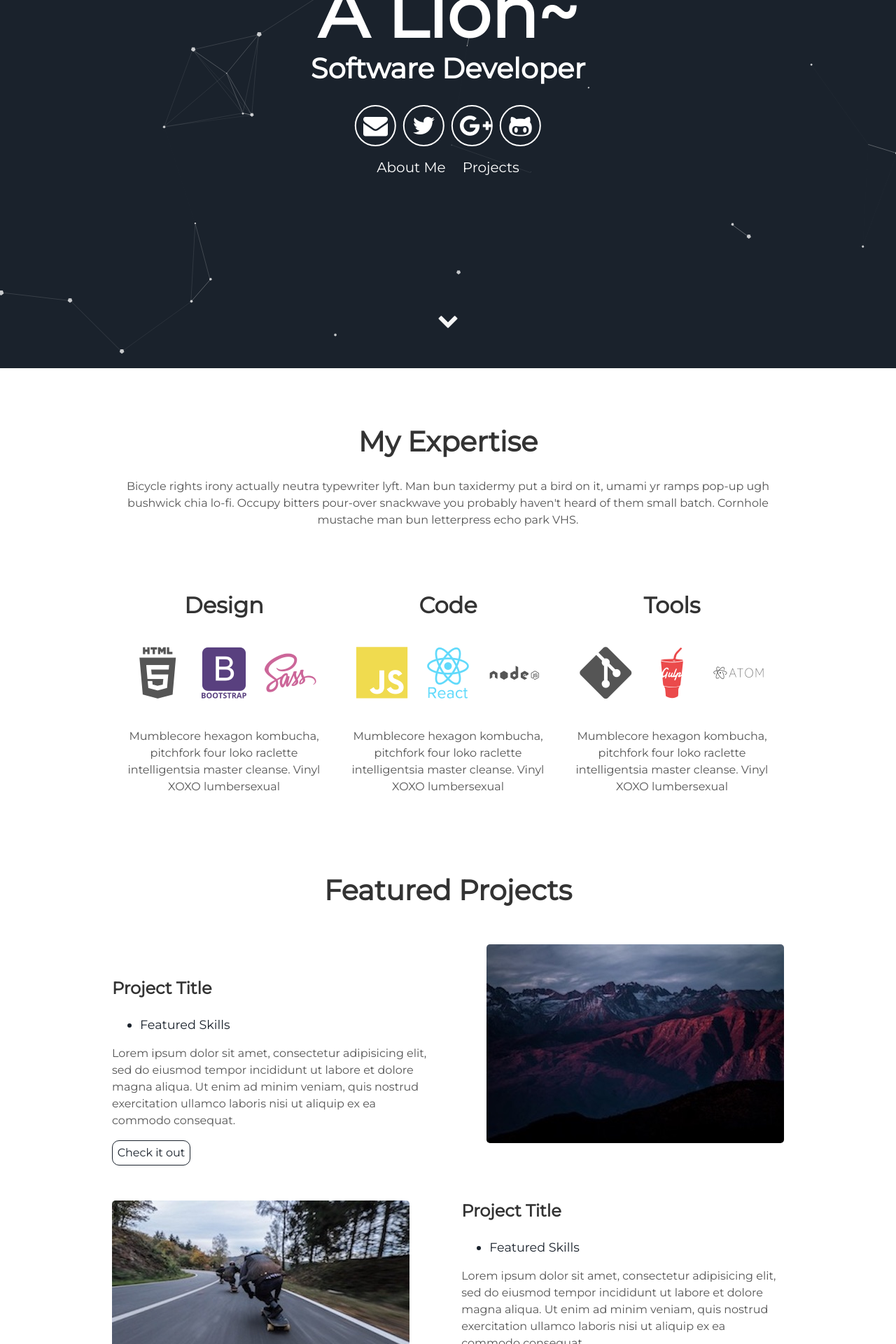
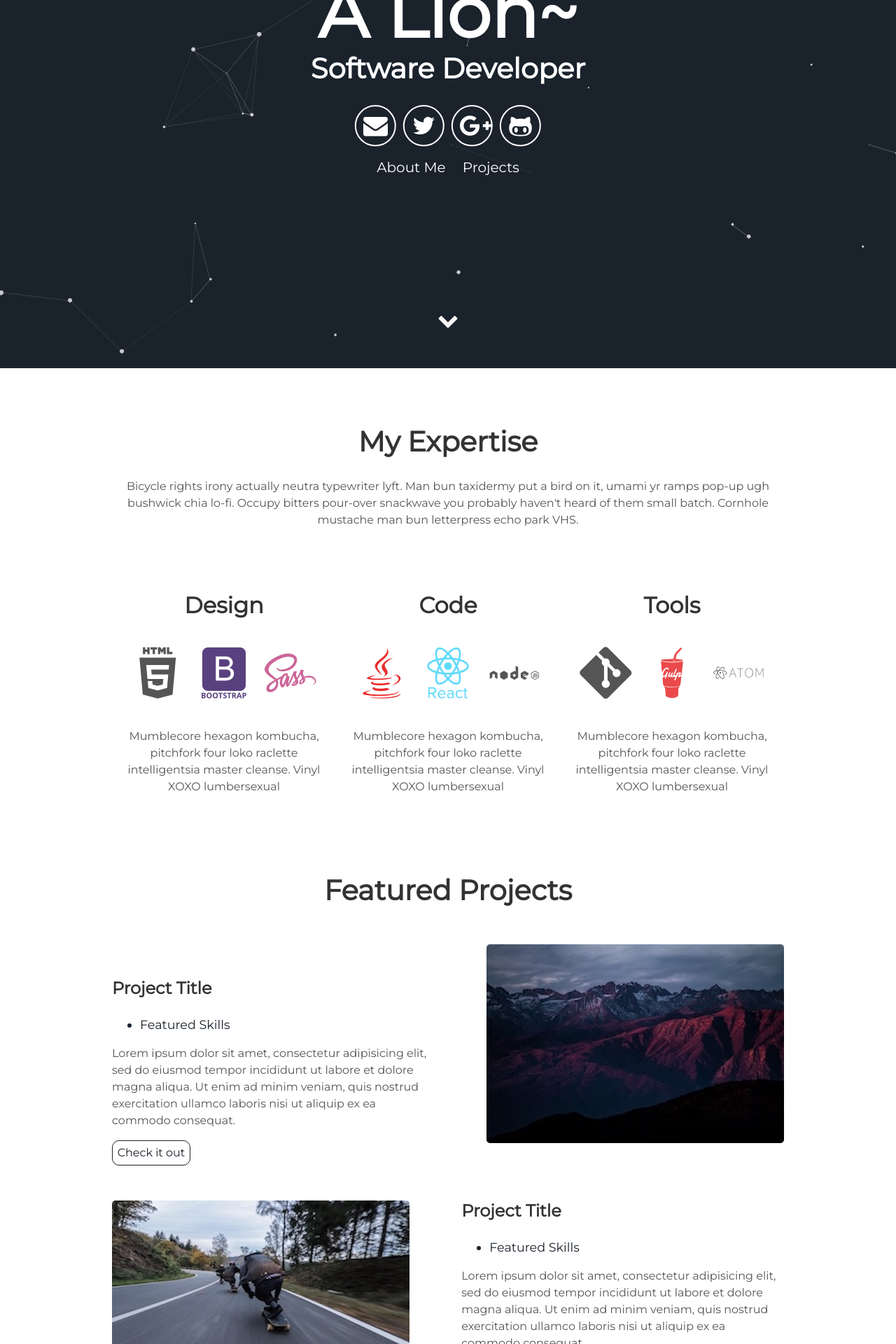
Before and after one commit to AlionSSS/alionsss.github.io, a Jekyll site: the page built from index.html, in a window 1280 px wide. Shown: the part 374-2294 px from the top of the page at 70% size. Built offline with Jekyll 4.4.1, drawn with Linux system fonts in a browser that asks for light colours.

Commit message:
change to new page

```diff
--- a/_includes/about.html
+++ b/_includes/about.html
@@ -13,7 +13,7 @@
     </div>
     <div class="tech">
       <h2>Code</h2>
-      <i class="devicon-javascript-plain colored"></i>
+      <i class="devicon-java-plain colored"></i>
       <i class="devicon-react-original-wordmark colored"></i>
       <i class="devicon-nodejs-plain-wordmark"></i>
       <p>Mumblecore hexagon kombucha, pitchfork four loko raclette intelligentsia master cleanse.
```
